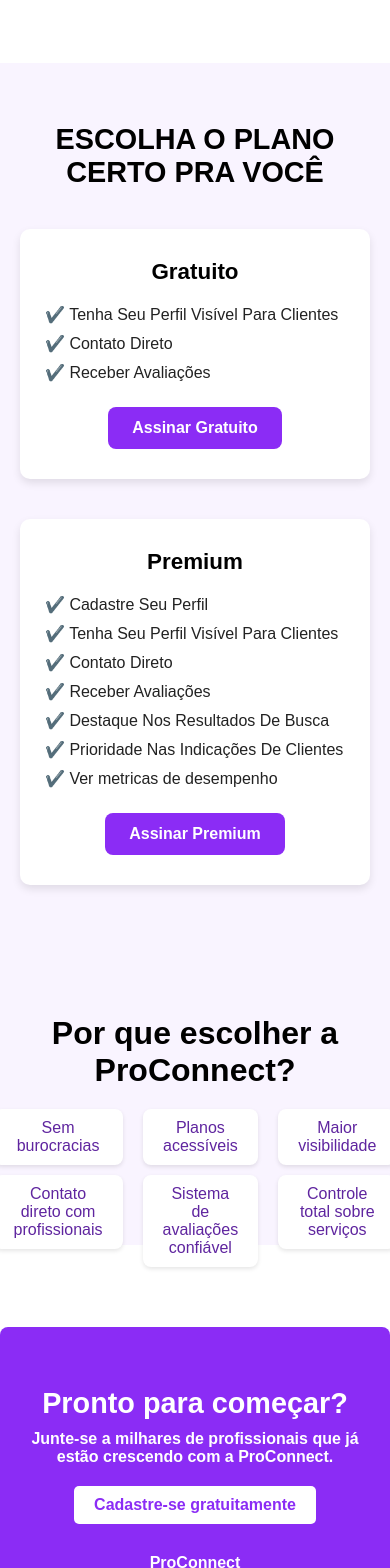
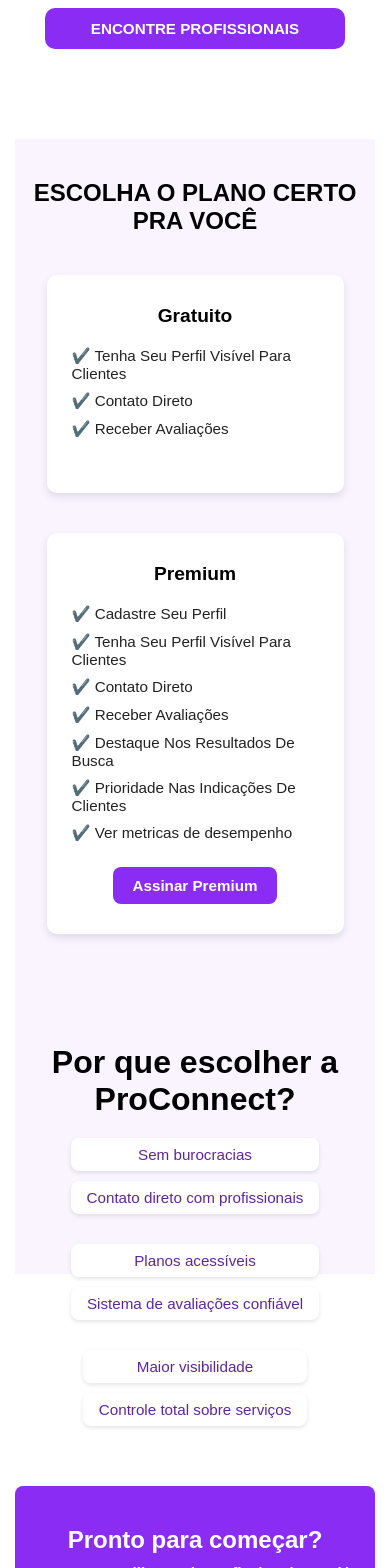
Before and after one commit to billiezinha/ProConnect, a Next.js app in the folder proconnect/: page / in a window 390 px wide. Shown: the part 340-1908 px from the top of the page. Built offline with nearby package versions, Linux system fonts and the light colour scheme.

Commit message:
responsividade e perfil (ainda não finaliza)

```diff
--- a/proconnect/src/app/page.module.css
+++ b/proconnect/src/app/page.module.css
@@ -5,9 +5,10 @@
   justify-content: center;
   background-color: white;
   color: black;
-  height: 150vh;
+  min-height: 100vh;
+  padding: 60px 20px;
+  text-align: center;
   margin: 0;
-  margin-top: 22%;
 }
 
 .titulo {
@@ -74,6 +75,7 @@
   justify-content: center;
   gap: 20px;
   margin-bottom: 50px;
+  flex-wrap: wrap;
 }
 
 .lista {
@@ -113,6 +115,9 @@
 
 .buttonWrapper {
   margin-bottom: 30px;
+  display: flex;
+  flex-direction: column;
+  align-items: center;
 }
 
 .butaoSecondary {
@@ -145,7 +150,6 @@
   margin-top: 10px;
 }
 
-
 .planos {
   background-color: #f9f4ff;
   padding: 60px 20px;
@@ -174,7 +178,8 @@
   padding: 30px 25px;
   border-radius: 10px;
   box-shadow: 0 4px 8px rgba(0,0,0,0.1);
-  width: 360px;
+  width: 100%;
+  max-width: 360px;
   text-align: left;
 }
 
@@ -202,7 +207,6 @@
   gap: 8px;
 }
 
-
 .botaoPlano {
   display: block;
   margin: 0 auto;
@@ -220,3 +224,88 @@
 .botaoPlano:hover {
   background-color: #6a00cc;
 }
+
+/* Responsividade para telas pequenas */
+@media (max-width: 768px) {
+  .body {
+    padding: 40px 15px;
+  }
+
+  .titulo {
+    font-size: 2rem;
+  }
+
+  .titulo2 {
+    font-size: 2rem;
+  }
+
+  .textoPrincipal {
+    font-size: 1rem;
+    padding: 0 10px;
+  }
+
+  .butaoPrimary {
+    width: 100%;
+    max-width: 300px;
+    font-size: 0.95rem;
+    padding: 12px 24px;
+  }
+
+  .buttonWrapper {
+    flex-direction: column;
+    align-items: center;
+  }
+
+  .planos {
+    margin-top: 80px;
+    padding: 40px 15px;
+  }
+
+  .tituloPlanos {
+    font-size: 1.5rem;
+  }
+
+  .cardPlano {
+    width: 90%;
+    max-width: 400px;
+  }
+
+  .planoTitulo {
+    font-size: 1.2rem;
+  }
+
+  .planoLista {
+    font-size: 0.95rem;
+  }
+
+  .botaoPlano {
+    font-size: 0.95rem;
+    padding: 10px 20px;
+  }
+
+  .listaWrapper {
+    flex-direction: column;
+    align-items: center;
+  }
+
+  .itemLista {
+    font-size: 0.95rem;
+    padding: 8px 16px;
+  }
+
+  .footer {
+    padding: 40px 10px;
+  }
+
+  .titulo4 {
+    font-size: 1.5rem;
+  }
+
+  .textoFooterH2 {
+    font-size: 0.95rem;
+  }
+
+  .butaoSecondary {
+    font-size: 0.95rem;
+  }
+}
--- a/proconnect/src/app/page.tsx
+++ b/proconnect/src/app/page.tsx
@@ -31,7 +31,6 @@ export default function Home() {
                 <li>✔️ Contato Direto</li>
                 <li>✔️ Receber Avaliações</li>
               </ul>
-              <button className={styles.botaoPlano}>Assinar Gratuito</button>
             </div>
 
             {/* Premium */}
```
Also changed, not shown: proconnect/src/app/perfil/page.module.css (added, +115 -0 lines), proconnect/src/app/perfil/page.tsx (added, +78 -0 lines).
